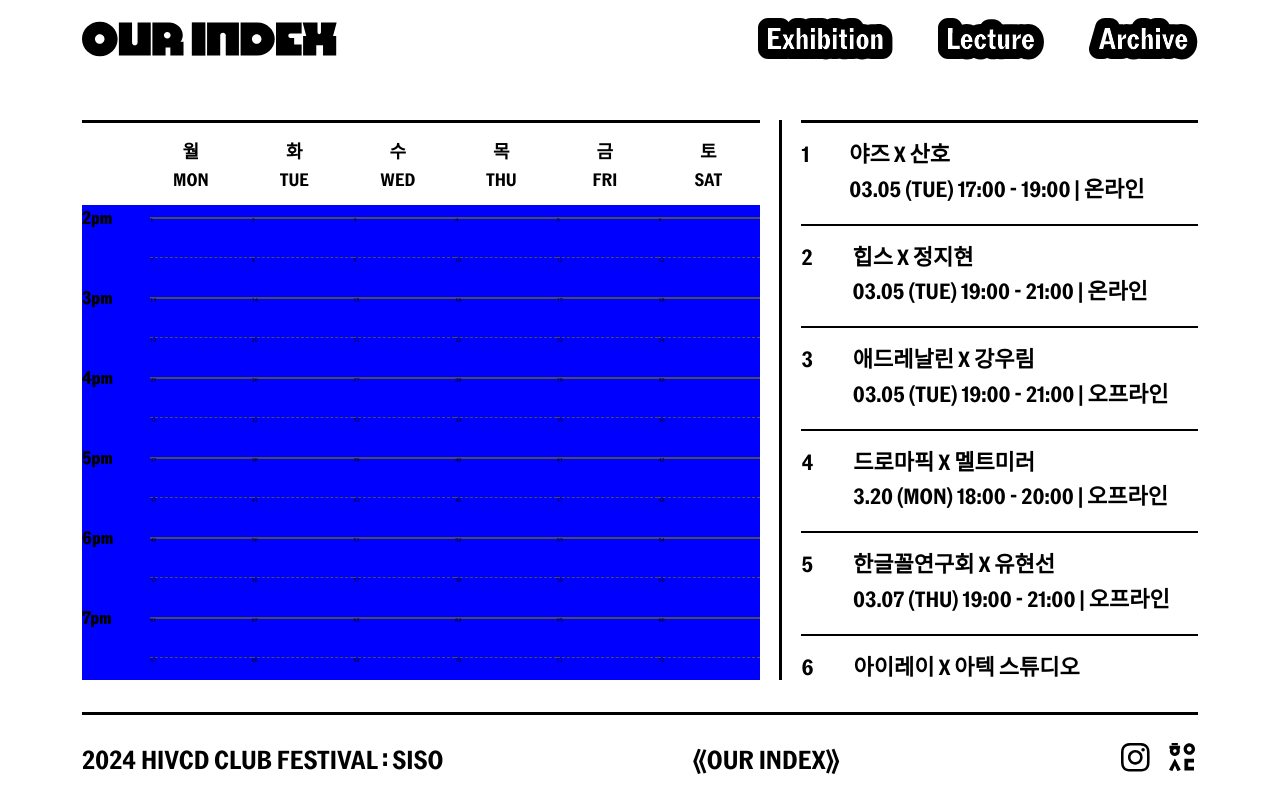
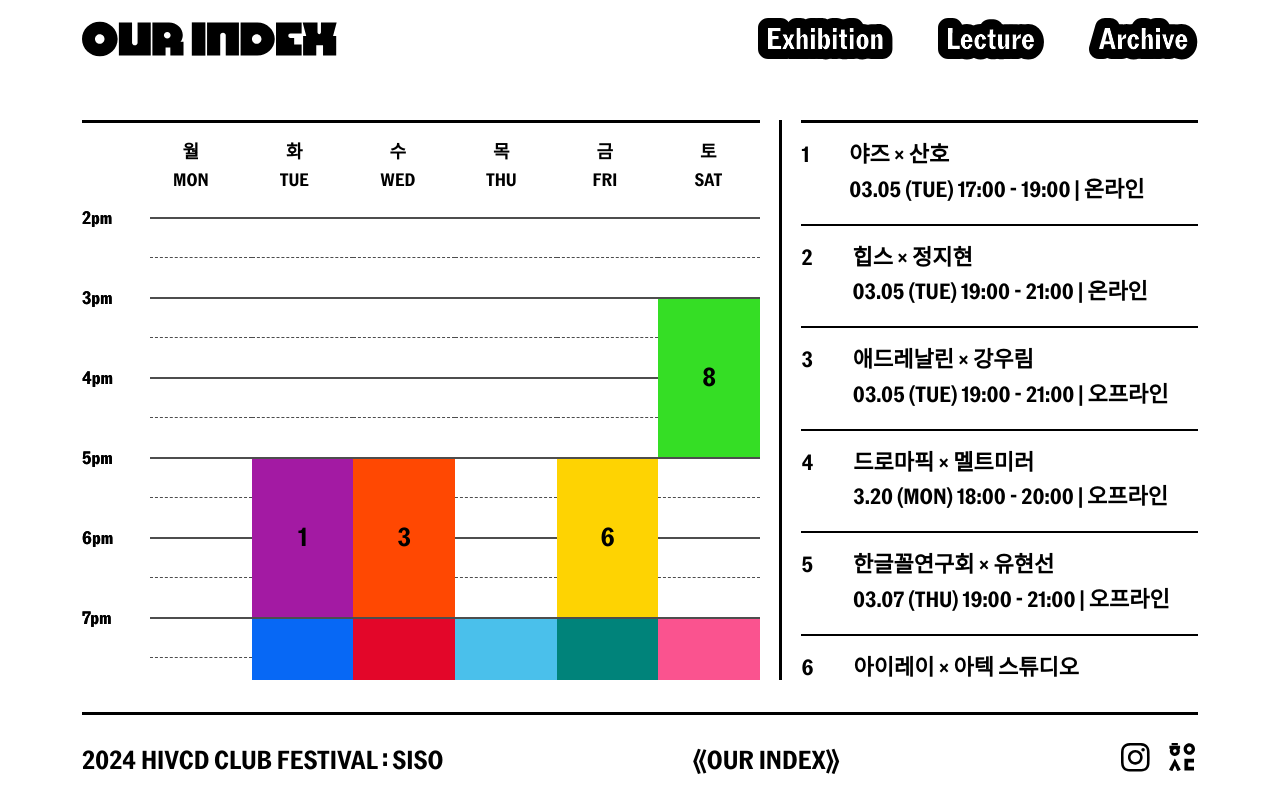
Before and after one commit to rachel5640/hivcdsiso2024, a React (Vite) app: page /lecture in a window 1280 px wide. Built offline with nearby package versions, Linux system fonts and the light colour scheme; a web font is replaced by a local one.

Commit message:
feat: 시간표 클릭시 열리게

```diff
--- a/src/pages/Desktop/LecturePageDestop.tsx
+++ b/src/pages/Desktop/LecturePageDestop.tsx
@@ -1,6 +1,7 @@
 import styled from 'styled-components';
 import DesktopFooter from '../../views/@common/components/DestopFooter';
 import DesktopHeader from '../../views/@common/components/DesktopHeader';
+import { useState } from 'react';
 import { useEffect } from 'react';
 import Lecturebox from '../../views/LecturePage/components/LectureBox';
 import { LECTURE_DATA } from '../../views/LecturePage/constant/text';
@@ -8,15 +9,21 @@ import TimeLine from '../../views/LecturePage/components/TimeLine';
 import ScrollBarBox from '../../views/@common/components/ScrollBar';
 
 const LecturePageDesktop = () => {
+  const [clickedNumber, setClickedNumber] = useState<number | null>(null);
+
+  const handleTimeLineClick = (number: number) => {
+    setClickedNumber(number); // 클릭된 값 업데이트
+  };
   useEffect(() => {
     window.scrollTo(0, 0);
   }, []);
+
   return (
     <>
       <DesktopHeader />
       <LecturePageBox>
         <TimeTable>
-          <TimeLine />
+          <TimeLine onClick={handleTimeLineClick} />
         </TimeTable>
         <LineBox>
           <Line />
@@ -32,6 +39,7 @@ const LecturePageDesktop = () => {
                 description={content.description}
                 instagram={content.instagram}
                 website={content.website}
+                clickedNumber={clickedNumber}
               />
             ))}
           </ScrollBarBox>
--- a/src/views/LecturePage/components/TimeLine.tsx
+++ b/src/views/LecturePage/components/TimeLine.tsx
@@ -2,16 +2,79 @@ import styled from 'styled-components';
 import ScrollBarBox from '../../@common/components/ScrollBar';
 import { DAYS, ENG_DAYS, TIMES } from '../constant/timeline';
 
-const TimeLine = () => {
+interface TimeLineProps {
+  onClick: (number: number) => void;
+}
+
+const TimeLine = ({ onClick }: TimeLineProps) => {
+  const handleClick = (number: number) => {
+    onClick(number); // 클릭된 숫자를 부모 컴포넌트로 전달
+  };
+
   const cells = Array(84)
     .fill(null)
     .map((_, index) => <div key={index}></div>);
-  const filledcells = Array(84)
+  const filledcells = Array(60)
     .fill(null)
-    .map((_, index) => <div key={index}>{index + 1}</div>);
+    .map((_, index) => {
+      if (index === 17)
+        return (
+          <div key={index} onClick={() => handleClick(8)}>
+            {8}
+          </div>
+        );
+      if (index === 34)
+        return (
+          <div key={index} onClick={() => handleClick(1)}>
+            {1}
+          </div>
+        );
+      if (index === 35)
+        return (
+          <div key={index} onClick={() => handleClick(3)}>
+            {3}
+          </div>
+        );
+      if (index === 37)
+        return (
+          <div key={index} onClick={() => handleClick(6)}>
+            {6}
+          </div>
+        );
+      if (index === 49)
+        return (
+          <div key={index} onClick={() => handleClick(2)}>
+            {2}
+          </div>
+        );
+      if (index === 50)
+        return (
+          <div key={index} onClick={() => handleClick(4)}>
+            {4}
+          </div>
+        );
+      if (index === 51)
+        return (
+          <div key={index} onClick={() => handleClick(5)}>
+            {5}
+          </div>
+        );
+      if (index === 52)
+        return (
+          <div key={index} onClick={() => handleClick(7)}>
+            {7}
+          </div>
+        );
+      if (index === 53)
+        return (
+          <div key={index} onClick={() => handleClick(9)}>
+            {9}
+          </div>
+        );
+      return <div key={index}></div>;
+    });
 
   const dayBoxes = DAYS.map((day, index) => <DaySlot key={index}>{day}</DaySlot>);
-
   const engDayBoxes = ENG_DAYS.map((engDay, index) => <DaySlot key={index}>{engDay}</DaySlot>);
 
   return (
@@ -48,8 +111,6 @@ const Wrapper = styled.div`
   position: relative;
 
   width: 100%;
-
-  background-color: blue;
 `;
 const TimeLineBox = styled.section`
   display: flex;
@@ -61,6 +122,8 @@ const TimeLineBoxTop = styled.section`
   top: 0;
 
   width: 100%;
+  height: 100%;
+  margin-bottom: 0;
 `;
 
 const TimeBox = styled.div`
@@ -84,10 +147,11 @@ const TimeLineSheet = styled.div`
   display: grid;
 
   width: 100%;
+  height: 100%;
   margin-top: 1.2rem;
 
   grid-template-columns: repeat(6, 1fr); /* 14줄의 가로 그리드 */
-  grid-template-rows: repeat(14, 1fr); /* 7줄의 세로 그리드 */
+  grid-template-rows: repeat(12, 1fr); /* 7줄의 세로 그리드 */
 
   & > div {
     height: 4rem;
@@ -117,10 +181,121 @@ const TimeLineSheetChecked = styled.div`
   margin-top: 1.2rem;
 
   grid-template-columns: repeat(6, 1fr); /* 14줄의 가로 그리드 */
-  grid-template-rows: repeat(14, 1fr); /* 7줄의 세로 그리드 */
+  grid-template-rows: repeat(12, 1fr); /* 7줄의 세로 그리드 */
 
   & > div {
+    display: flex;
+    justify-content: center;
+    align-items: center;
+
+    width: 100%;
     height: 4rem;
+
+    ${({ theme }) => theme.fonts.label1};
+  }
+
+  & > div:nth-child(18) {
+    height: 16rem;
+    border-top: 2.5px solid;
+    border-color: ${({ theme }) => theme.colors.darkgrey};
+
+    background-color: ${({ theme }) => theme.colors.lightgreen};
+    grid-row-end: span 4;
+
+    cursor: pointer;
+  }
+
+  & > div:nth-child(35) {
+    height: 16rem;
+    border-top: 2.5px solid;
+    border-color: ${({ theme }) => theme.colors.darkgrey};
+
+    background-color: ${({ theme }) => theme.colors.purple};
+    grid-row-end: span 4;
+
+    cursor: pointer;
+  }
+
+  & > div:nth-child(36) {
+    height: 16rem;
+    border-top: 2.5px solid;
+    border-color: ${({ theme }) => theme.colors.darkgrey};
+
+    background-color: ${({ theme }) => theme.colors.orange};
+    grid-row-end: span 4;
+
+    cursor: pointer;
+  }
+
+  & > div:nth-child(38) {
+    height: 16rem;
+    border-top: 2.5px solid;
+    border-color: ${({ theme }) => theme.colors.darkgrey};
+
+    background-color: ${({ theme }) => theme.colors.yellow};
+    grid-row-end: span 4;
+
+    cursor: pointer;
+  }
+
+  & > div:nth-child(50) {
+    height: 16rem;
+    border-top: 2.5px solid;
+    border-bottom: 2.5px solid;
+    border-color: ${({ theme }) => theme.colors.darkgrey};
+
+    background-color: ${({ theme }) => theme.colors.blue};
+    grid-row-end: span 4;
+
+    cursor: pointer;
+  }
+
+  & > div:nth-child(51) {
+    height: 16rem;
+    border-top: 2.5px solid;
+    border-bottom: 2.5px solid;
+    border-color: ${({ theme }) => theme.colors.darkgrey};
+
+    background-color: ${({ theme }) => theme.colors.red};
+    grid-row-end: span 4;
+
+    cursor: pointer;
+  }
+
+  & > div:nth-child(52) {
+    height: 16rem;
+    border-top: 2.5px solid;
+    border-bottom: 2.5px solid;
+    border-color: ${({ theme }) => theme.colors.darkgrey};
+
+    background-color: ${({ theme }) => theme.colors.skyblue};
+    grid-row-end: span 4;
+
+    cursor: pointer;
+  }
+
+  & > div:nth-child(53) {
+    height: 16rem;
+    border-top: 2.5px solid;
+    border-bottom: 2.5px solid;
+    border-color: ${({ theme }) => theme.colors.darkgrey};
+
+    background-color: ${({ theme }) => theme.colors.teal};
+    grid-row-end: span 4;
+
+    cursor: pointer;
+  }
+
+  & > div:nth-child(54) {
+    height: 16rem;
+    border-top: 2.5px solid;
+    border-bottom: 2.5px solid;
+    border-color: ${({ theme }) => theme.colors.darkgrey};
+
+    background-color: ${({ theme }) => theme.colors.pink};
+    grid-row-end: span 4;
+
+    cursor: pointer;
   }
 `;
 
--- a/src/views/LecturePage/constant/text.ts
+++ b/src/views/LecturePage/constant/text.ts
@@ -1,7 +1,7 @@
 export const LECTURE_DATA = [
   {
     number: 1,
-    title: '야즈 X 산호',
+    title: '야즈 × 산호',
     date: '03.05 (TUE) 17:00 - 19:00 | 온라인',
     description:
       '일러스트레이터이자 만화가인 산호는 만화 『장례식 케이크 전문점 연옥당』 , 『비와 유영』 등을 출간했다. 장편 만화 『그리고 마녀는 숲으로 갔다』를 연재하며, 다양한 분야에 걸쳐 삽화 작업이나 책표지 등의 작업을 계속하고 있다.',
@@ -10,7 +10,7 @@ export const LECTURE_DATA = [
   },
   {
     number: 2,
-    title: '힙스 X 정지현',
+    title: '힙스 × 정지현',
     date: '03.05 (TUE) 19:00 - 21:00 | 온라인',
     description:
       '정지현은 1983년 서울 출생의 작가로, 현재 서울에 거주하며 작업을 이어나가고 있다. 중앙대학교 사진학과에서 학사와 석사 학위를 취득 후 동대학원 박사 과정을 수료하였다. 건축물의 생성과 소멸, 개발로 인하여 변화하는 도시 공간에 관심을 갖고 있다. 사람들의 접근이 차단된 신도시 건설 현장이나 재개발 구역의 철거 현장에 들어가서 변화하는 도시의 공간을 탐험하며 마주하는 상황에 직접적으로 개입하여 흔적을 남기고 그 흔적이 변화되는 과정들을 사진으로 기록하는 작업을 하고 있다. 국립현대미술관, 서울시립미술관, 부산현대미술관, 송은문화재단, 워크룸프레스, 서울특별시청, 아모레퍼시픽미술관, 한미사진미술관, 고은사진미술관 등에 작품이 소장되어 있다.',
@@ -19,7 +19,7 @@ export const LECTURE_DATA = [
   },
   {
     number: 3,
-    title: '애드레날린 X 강우림',
+    title: '애드레날린 × 강우림',
     date: '03.05 (TUE) 19:00 - 21:00 | 오프라인',
     description:
       '강우림은 홍익대학교 시각디자인과 출신으로 광고 소모임 애드레날린에서 활동했던 제일기획 소속 아트디렉터다. 2016년 이후로 제작본부 아트디렉터로서 삼성전자, 한국GM 쉐보레, 신한은행, 한샘 등 다양한 기업의 광고를 제작했다. 2024 SISO에서는 광고대행사에서 한 편의 광고를 만드는 과정 및 광고회사 아트디렉터의 업무와 같이 광고계의 실무에 대해 강연하고자 한다.',
@@ -28,7 +28,7 @@ export const LECTURE_DATA = [
   },
   {
     number: 4,
-    title: '드로마픽 X 멜트미러',
+    title: '드로마픽 × 멜트미러',
     date: '3.20 (MON) 18:00 - 20:00 | 오프라인',
     description:
       '유현선은 홍익대학교에서 시각디자인을 전공하고 스튜디오 에프엔티(fnt), 에이에이비비(AABB)를 거쳐 2020년부터 워크룸에서 그래픽 디자이너로 일하고 있다. 포토그래퍼 네 명과 함께 이미지 프로젝트 그룹 파일드(Filed)로 활동하고 있다. 2023년부터는 책, 영화, 노래에서 읽거나 들은 문장에 해석을 더한 사물을 제안하는 브랜드 카우프만(Kaufman)을 공동 운영한다.',
@@ -37,7 +37,7 @@ export const LECTURE_DATA = [
   },
   {
     number: 5,
-    title: '한글꼴연구회 X 유현선',
+    title: '한글꼴연구회 × 유현선',
     date: '03.07 (THU) 19:00 - 21:00 | 오프라인',
     description:
       '유현선은 홍익대학교에서 시각디자인을 전공하고 스튜디오 에프엔티(fnt), 에이에이비비(AABB)를 거쳐 2020년부터 워크룸에서 그래픽 디자이너로 일하고 있다. 포토그래퍼 네 명과 함께 이미지 프로젝트 그룹 파일드(Filed)로 활동하고 있다. 2023년부터는 책, 영화, 노래에서 읽거나 들은 문장에 해석을 더한 사물을 제안하는 브랜드 카우프만(Kaufman)을 공동 운영한다.',
@@ -46,7 +46,7 @@ export const LECTURE_DATA = [
   },
   {
     number: 6,
-    title: '아이레이 X 아텍 스튜디오',
+    title: '아이레이 × 아텍 스튜디오',
     date: '03.08 (FRI) 17:00 - 19:00 | 오프라인',
     description:
       '스튜디오 아텍은 IOT, AI, 데이터 시각화, 하드웨어 모듈 제어 등을 통해 시민들의 일상속에서 실용적인 조화를 이루는 미디어 디자인을 하고 있다. 기술을 이용하여 어떤 그래픽을 만들고 어떻게 시민들과 상호 작용할 수 있는지,  그리고 그들이 어떻게 즐길 수 있는지에 대해 항상 고민한다. 이를 통해 기술이 우리 삶에서 어떤 역할을 하는지, 또한 우리에게 무엇을 의미하는지 그 과정을 작업을 통해 사람들과 나누고 있다.',
@@ -55,7 +55,7 @@ export const LECTURE_DATA = [
   },
   {
     number: 7,
-    title: '프로토 X 새로운 질서 그 후',
+    title: '프로토 × 새로운 질서 그 후',
     date: '03.08 (FRI) 19:00 - 21:00 | 오프라인',
     description:
       '새로운 질서 그 후는 웹의 기본 정신인 개방, 공유, 참여를 가치 있게 여기며 오늘날 웹에서 무슨 일이 일어나고 있는지 탐구하는 실천적 공동체이다. 사용자 자율성, 접근성, 탈 플랫폼과 같은 쟁점에 관심을 두고 있으며, 이에 대한 실천과 의문을 웹사이트, 설치, 워크숍, 출판물 등의 형태로 구체화한다.',
@@ -64,7 +64,7 @@ export const LECTURE_DATA = [
   },
   {
     number: 8,
-    title: '하이픈 X 윤서경',
+    title: '하이픈 × 윤서경',
     date: '03.09 (SAT) 15:00 - 17:00 | 온라인',
     description:
       '윤서경은 홍익대학교에서 시각디자인과 출신으로 에이전시 플러스엑스(Plus X)를 거쳐 현재 삼성카드에서 UXUI 디자이너로 일하고 있다. 에이전시에서의 1년과 대기업에서의 3년 동안 겪은 디자이너의 기쁨과 슬픔에 대해 강연하며, 에이전시 입사부터 대기업 이직, 졸업하기 전 알았더라면 좋았을 것들까지 진솔한 이야기를 나누고자 한다.',
@@ -73,7 +73,7 @@ export const LECTURE_DATA = [
   },
   {
     number: 9,
-    title: '그린비 X 스튜디오 프론트도어',
+    title: '그린비 × 스튜디오 프론트도어',
     date: '03.09 (SAT) 19:00 - 21:00 | 오프라인',
     description:
       '스튜디오 프론트 도어(Studio Front-Door)는 개념화되고 철저하게 연구된 출판물을 디자인하고 있다. 아날로그 미디어에 대한 향수를 불러일으킴과 동시에 다층적인 독서 경험을 창출하고자 한다. 타이포잔치 2023에서 ‘타이포그래피와 소리’를 주제어로 한 국제 타이포그래피 비엔날레의 포스터를 디자인했으며, 사진집 ‘IN THE SPOTLIGHT: 아리랑 예술단’으로 한국에서 가장 아름다운 책 10권에 선정되었다.',
--- a/src/views/MainPage/components/ExhibitionSection.tsx
+++ b/src/views/MainPage/components/ExhibitionSection.tsx
@@ -38,6 +38,8 @@ const ExhibitionSectionBox = styled.div`
 
 const PosterImg = styled.img`
   align-self: flex-start;
+
+  width: 50%;
 `;
 
 const ExhibitionInfoBox = styled.div`
--- a/src/views/MainPage/components/Mobile/EventSectionMobile.tsx
+++ b/src/views/MainPage/components/Mobile/EventSectionMobile.tsx
@@ -51,6 +51,8 @@ const EventSectionBox = styled.section`
   & > div > p {
     padding-top: 1rem;
     ${({ theme }) => theme.fonts.body9_2};
+
+    word-break: keep-all;
   }
 
   & > div > svg {
--- a/src/views/MainPage/components/Mobile/ExhibitionSectionMobile.tsx
+++ b/src/views/MainPage/components/Mobile/ExhibitionSectionMobile.tsx
@@ -69,6 +69,7 @@ const ExhibitionInfo = styled.p`
 
   & > div > ul > li {
     display: flex;
+    align-items: center;
 
     margin-bottom: 0.2rem;
   }
--- a/src/views/MainPage/components/RenderCircles.tsx
+++ b/src/views/MainPage/components/RenderCircles.tsx
@@ -42,8 +42,8 @@ export const RenderCircles = ({ ismobile }: RenderCirclesProps) => {
 };
 
 const Circle = styled.div<RenderCirclesProps>`
-  width: ${({ ismobile }) => (ismobile ? '1.8rem' : '0.4rem')};
-  height: ${({ ismobile }) => (ismobile ? '1.8rem' : '0.8rem')};
+  width: ${({ ismobile }) => (ismobile ? '0.8rem' : '1.8rem')};
+  height: ${({ ismobile }) => (ismobile ? '0.8rem' : '1.8rem')};
   margin-right: ${({ ismobile }) => (ismobile ? '1.25rem' : '2.1rem')};
   border-radius: 20px;
 
```
Also changed, not shown: src/views/LecturePage/components/LectureBox.tsx (+11 -2 lines), src/views/MainPage/components/Splash.tsx (added, +14 -0 lines), 1 other file (tests, documents, lock files or other folders).
